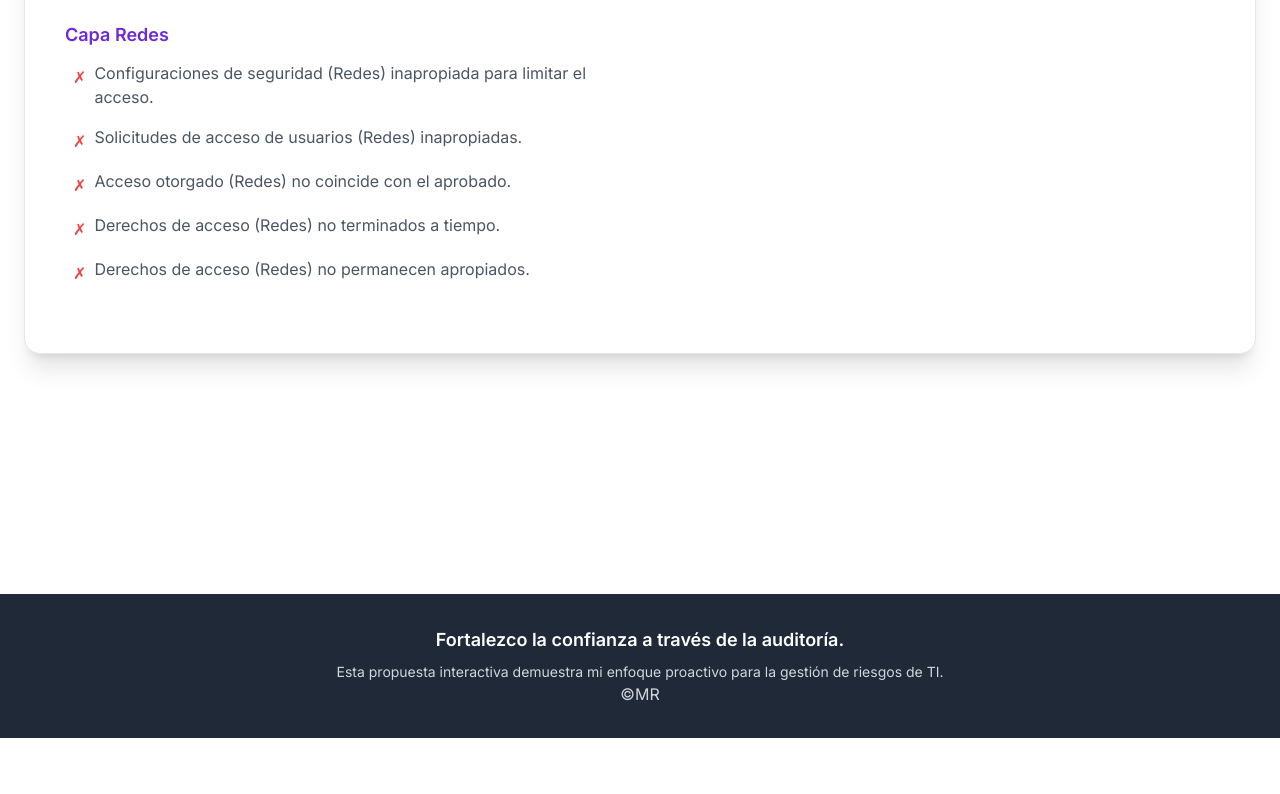
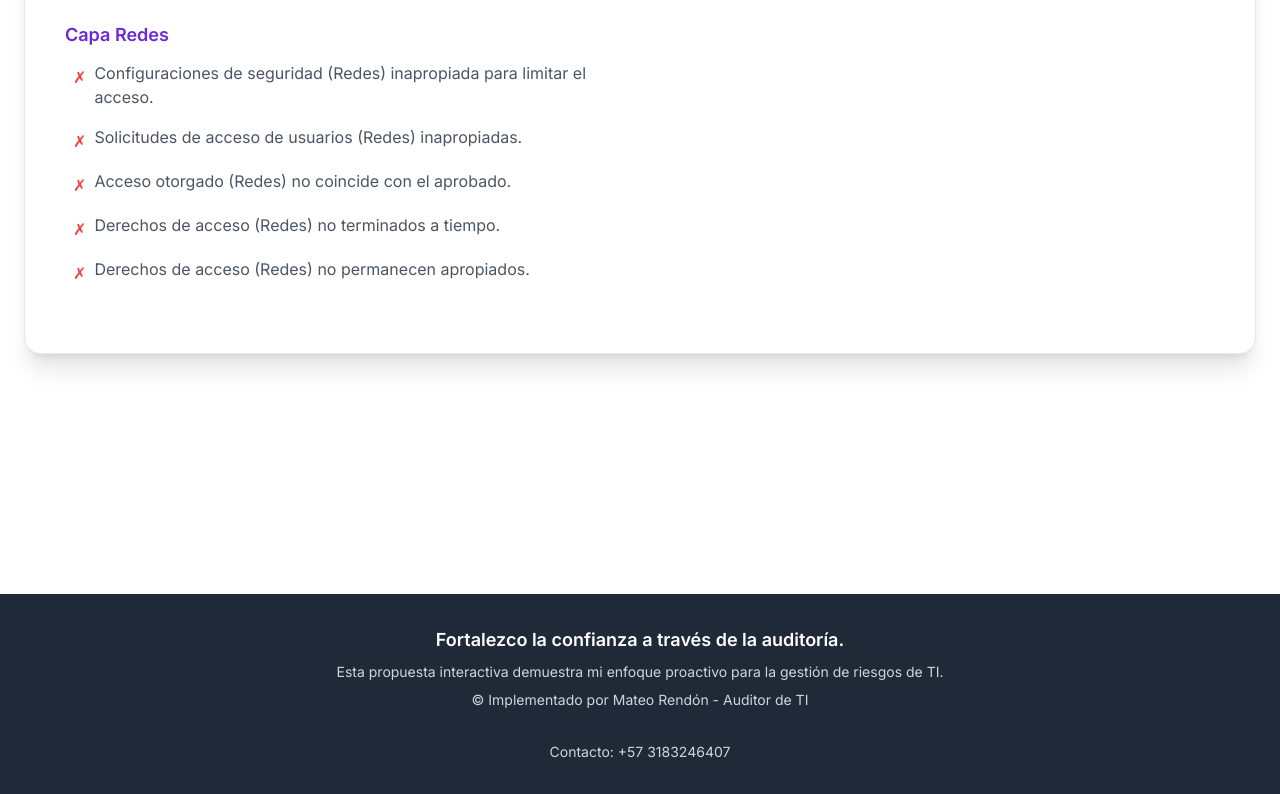
Before and after one commit to MateoR-gif/Audit, a plain HTML site: page index.html in a window 1280 px wide. Shown: the part 1760-2554 px from the top of the page. Before the commit the page ends 2498 px from the top, so only its background shows below. Drawn offline with nearby package versions, Linux system fonts and the light colour scheme.

Commit message:
Update index.html

```diff
--- a/index.html
+++ b/index.html
@@ -283,7 +283,9 @@
         <div class="container mx-auto px-6 py-8 text-center">
             <p class="font-semibold text-lg text-white">Fortalezco la confianza a través de la auditoría.</p>
             <p class="mt-2 text-sm">Esta propuesta interactiva demuestra mi enfoque proactivo para la gestión de riesgos de TI.</p>
-            <p>©MR</p>
+            <p class="mt-2 text-sm">© Implementado por Mateo Rendón - Auditor de TI</p>
+            <br>
+            <p class="mt-2 text-sm">Contacto: +57 3183246407</p>
         </div>
     </footer>
 
```
